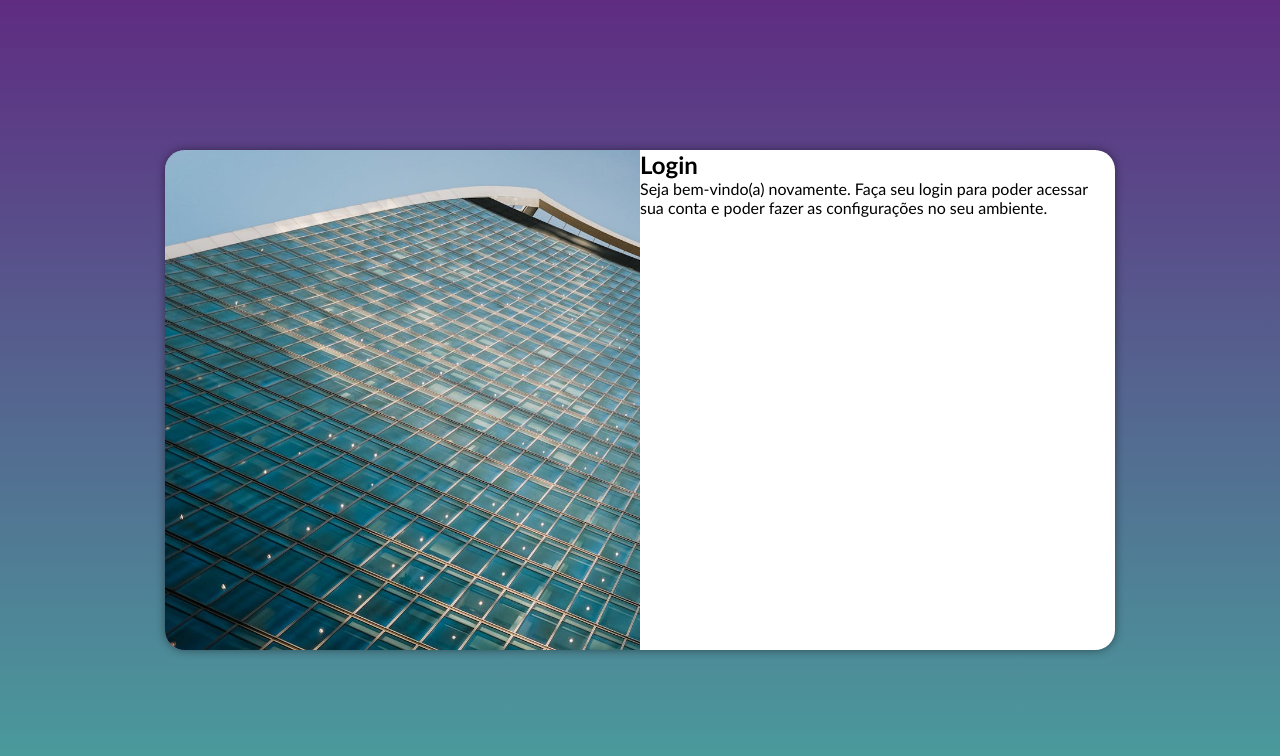
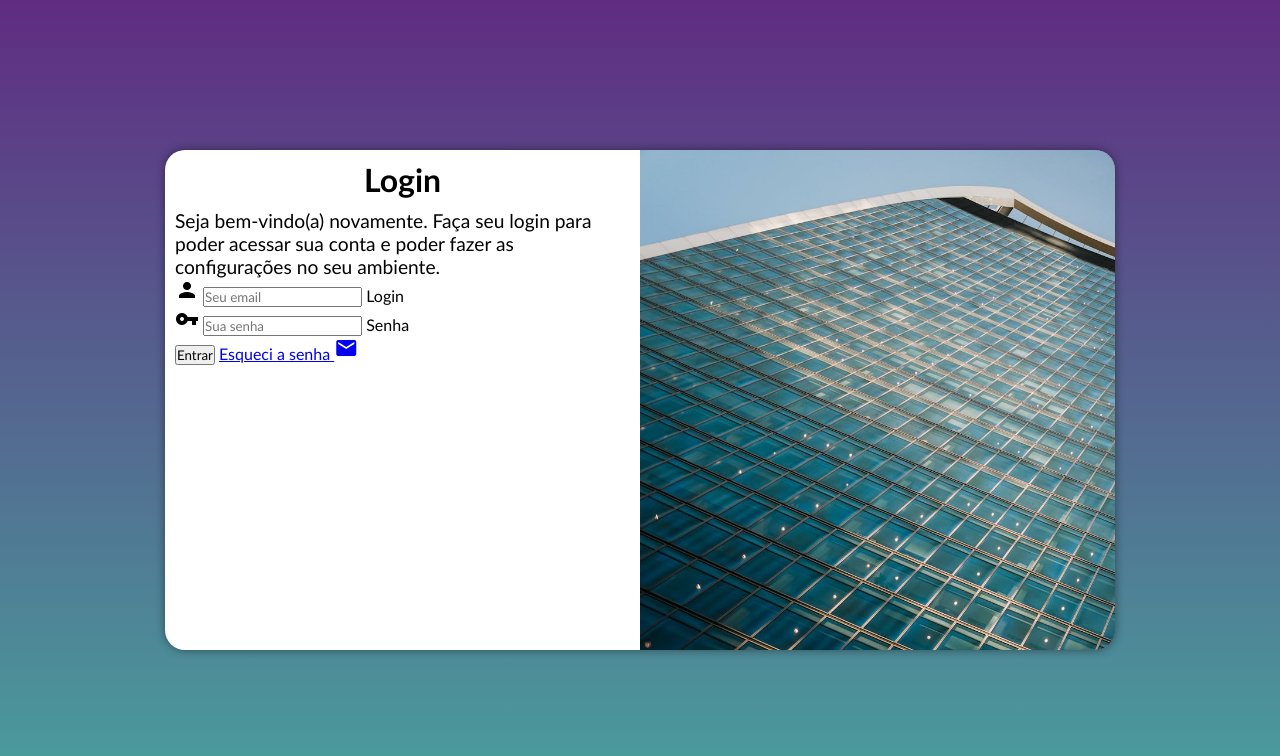
Before and after one commit to ItalloMene/Projeto-Login-CursoemVideo, a plain HTML site: page index.html in a window 1280 px wide. Drawn offline with Linux system fonts and the light colour scheme.

Commit message:
Adição do formulário e atualizações no estilo

```diff
--- a/estilos/media-query.css
+++ b/estilos/media-query.css
@@ -31,6 +31,7 @@ Grandes telas: acima de 1920px;
         float: right;
         width: 70%;
     }
+
 }
 
 @media screen and (min-width: 1024px) {
@@ -43,13 +44,21 @@ Grandes telas: acima de 1920px;
    }
 
    section#login>div#imagem {
-    float: left;
+    float: right;
     width: 50%;
     height: 100%;
    }
 
    section#login>div#formulario {
-    float: right;
+    float: left;
     width: 50%;
    }
+
+   div#formulario>h1 {
+    font-size: 2em;
+   }
+
+   div#formulario>p {
+    font-size: 1.2em;
+    }
 }
--- a/estilos/style.css
+++ b/estilos/style.css
@@ -55,3 +55,12 @@ section#login>div#formulario {
     display: block;
     padding: 10px;
 }
+
+div#formulario>h1 {
+    text-align: center;
+    margin-bottom: 10px;
+}
+
+div#formulario>p {
+    font-size: 0.8em;
+}
--- a/index.html
+++ b/index.html
@@ -5,6 +5,7 @@
     <meta charset="UTF-8">
     <meta name="viewport" content="width=device-width, initial-scale=1.0">
     <title>Login</title>
+    <link rel="stylesheet" href="https://fonts.googleapis.com/icon?family=Material+Icons" rel="stylesheet">
     <link rel="stylesheet" href="estilos/style.css">
     <link rel="stylesheet" href="estilos/media-query.css">
 </head>
@@ -15,12 +16,25 @@
             <div id="imagem">
                 <!-- Aqui vai a imagem nas CSS-->
             </div>
-            <div id="formulário">
+            <div id="formulario">
                 <h1>Login</h1>
                 <p>Seja bem-vindo(a) novamente. Faça seu login para poder acessar sua conta e poder fazer as
                     configurações no seu ambiente.</p>
-                <form action="login.php" method="post">
-
+                <form action="login.php" method="post" autocomplete="on">
+                    <div class="campo">
+                        <i class="material-icons">person</i>
+                        <input type="email" name="login" id="ilogin" placeholder="Seu email" autocomplete="email" required maxlength="30">
+                        <label for="ilogin">Login</label>
+                    </div>
+                    <div class="campo">
+                        <i class="material-icons">vpn_key</i>
+                        <input type="password" name="senha" id="isenha" placeholder="Sua senha" autocomplete="current-password" required minlength="8" maxlength="20">
+                        <label for="isenha">Senha</label>
+                    </div>
+                    <input type="submit" value="Entrar">
+                    <a href="esqueci.html">
+                        Esqueci a senha <i class="material-icons">mail</i>
+                    </a>
                 </form>
             </div>
         </section>
```
